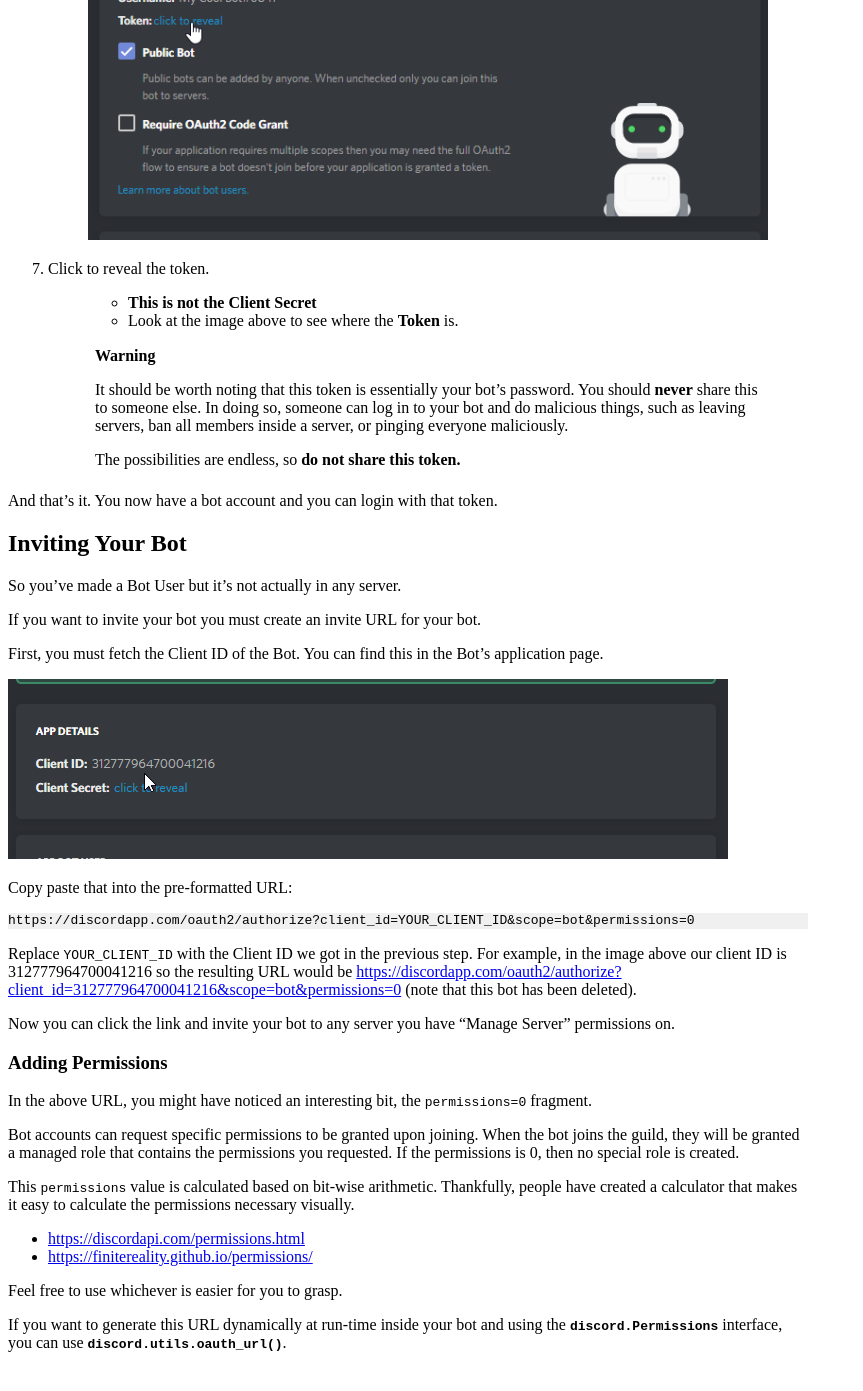
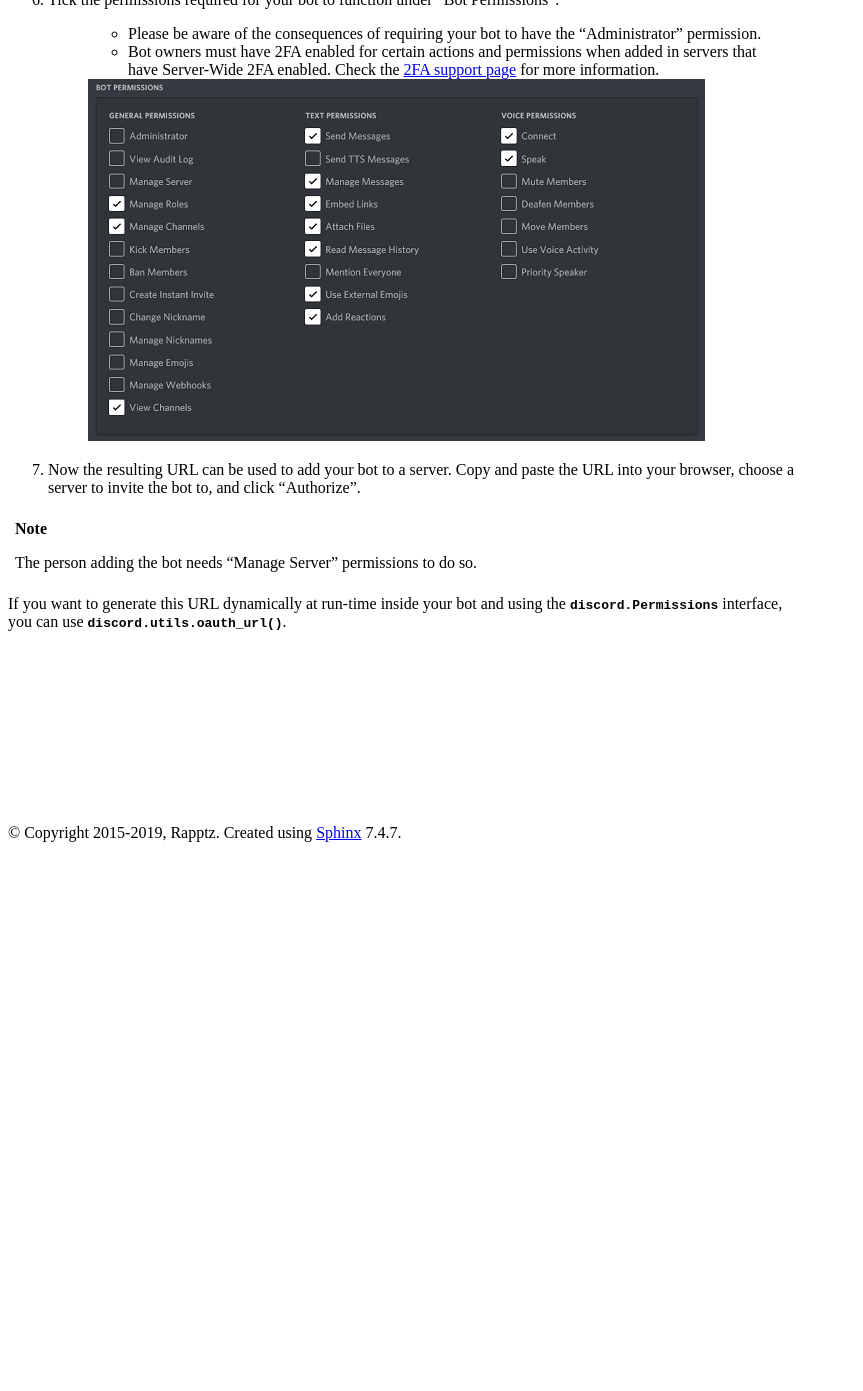
Before and after one commit to spartacus0816/dsbot, a Sphinx documentation site: the page built from docs/discord.rst, in a window 1280 px wide and 1400 px high, scrolled down 2447 px. Shown: the top 1391 px of the window, without its empty margins (0-863 px from the left). Built offline with Sphinx 7.4.7, drawn with Linux system fonts in a browser that asks for light colours; after the commit the page ends 3297 px from its top, so only the background shows below that; some of the changed text lies outside the part shown.

Commit message:
Update docs, mostly Inviting Your Bot

```diff
--- a/docs/discord.rst
+++ b/docs/discord.rst
@@ -8,23 +8,23 @@
 Creating a Bot account is a pretty straightforward process.
 
 1. Make sure you're logged on to the `Discord website <https://discordapp.com>`_.
-2. Navigate to the `application page <https://discordapp.com/developers/applications/me>`_
-3. Click on the "New App" button.
+2. Navigate to the `application page <https://discordapp.com/developers/applications>`_
+3. Click on the "New Application" button.
 
     .. image:: /images/discord_create_app_button.png
-        :alt: The new app button.
+        :alt: The new application button.
 
-4. Give the application a name and a description if wanted and click "Create App".
-
-    - You can also put an avatar you want your bot to use, don't worry you can change this later.
-    - **Leave the Redirect URI(s) blank** unless are creating a service.
+4. Give the application a name and click "Create".
 
     .. image:: /images/discord_create_app_form.png
         :alt: The new application form filled in.
-5. Create a Bot User by clicking on the accompanying button and confirming it.
+
+5. Create a Bot User by navigating to the "Bot" tab and clicking "Add Bot".
+
+    - Click "Yes, do it!" to continue.
 
     .. image:: /images/discord_create_bot_user.png
-        :alt: The Create a Bot User button.
+        :alt: The Add Bot button.
 6. Make sure that **Public Bot** is ticked if you want others to invite your bot.
 
     - You should also make sure that **Require OAuth2 Code Grant** is unchecked unless you
@@ -33,10 +33,9 @@
     .. image:: /images/discord_bot_user_options.png
         :alt: How the Bot User options should look like for most people.
 
-7. Click to reveal the token.
+7. Copy the token using the "Copy" button.
 
-    - **This is not the Client Secret**
-    - Look at the image above to see where the **Token** is.
+    - **This is not the Client Secret at the General Information page**
 
     .. warning::
 
@@ -47,6 +46,10 @@
 
         The possibilities are endless, so **do not share this token.**
 
+        If you accidentally leaked your token, click the "Regenerate" button as soon
+        as possible. This revokes your old token and re-generates a new one.
+        Now you need to use the new token to login.
+
 And that's it. You now have a bot account and you can login with that token.
 
 .. _discord_invite_bot:
@@ -56,42 +59,36 @@
 
 So you've made a Bot User but it's not actually in any server.
 
-If you want to invite your bot you must create an invite URL for your bot.
+If you want to invite your bot you must create an invite URL for it.
 
-First, you must fetch the Client ID of the Bot. You can find this in the Bot's application page.
+1. Make sure you're logged on to the `Discord website <https://discordapp.com>`_.
+2. Navigate to the `application page <https://discordapp.com/developers/applications>`_
+3. Click on your bot's page.
+4. Go to the "OAuth2" tab.
 
-.. image:: /images/discord_client_id.png
-    :alt: The Bot's Client ID.
+    .. image:: /images/discord_oauth2.png
+        :alt: How the OAuth2 page should look like.
 
-Copy paste that into the pre-formatted URL:
+5. Tick the "bot" checkbox under "scopes".
 
-.. code-block:: none
+    .. image:: /images/discord_oauth2_scope.png
+        :alt: The scopes checkbox with "bot" ticked.
 
-    https://discordapp.com/oauth2/authorize?client_id=YOUR_CLIENT_ID&scope=bot&permissions=0
+6. Tick the permissions required for your bot to function under "Bot Permissions".
 
-Replace ``YOUR_CLIENT_ID`` with the Client ID we got in the previous step. For example,
-in the image above our client ID is 312777964700041216 so the resulting URL would be
-https://discordapp.com/oauth2/authorize?client_id=312777964700041216&scope=bot&permissions=0
-(note that this bot has been deleted).
+    - Please be aware of the consequences of requiring your bot to have the "Administrator" permission.
 
-Now you can click the link and invite your bot to any server you have "Manage Server" permissions on.
+    - Bot owners must have 2FA enabled for certain actions and permissions when added in servers that have Server-Wide 2FA enabled. Check the `2FA support page <https://support.discordapp.com/hc/en-us/articles/219576828-Setting-up-Two-Factor-Authentication>`_ for more information.
 
-Adding Permissions
-~~~~~~~~~~~~~~~~~~~~
+    .. image:: /images/discord_oauth2_perms.png
+        :alt: The permission checkboxes with some permissions checked.
 
-In the above URL, you might have noticed an interesting bit, the ``permissions=0`` fragment.
+7. Now the resulting URL can be used to add your bot to a server. Copy and paste the URL into your browser, choose a server to invite the bot to, and click "Authorize".
 
-Bot accounts can request specific permissions to be granted upon joining. When the bot joins
-the guild, they will be granted a managed role that contains the permissions you requested.
-If the permissions is 0, then no special role is created.
 
-This ``permissions`` value is calculated based on bit-wise arithmetic. Thankfully, people have
-created a calculator that makes it easy to calculate the permissions necessary visually.
+.. note::
 
-- https://discordapi.com/permissions.html
-- https://finitereality.github.io/permissions/
-
-Feel free to use whichever is easier for you to grasp.
+    The person adding the bot needs "Manage Server" permissions to do so.
 
 If you want to generate this URL dynamically at run-time inside your bot and using the
 :class:`discord.Permissions` interface, you can use :func:`discord.utils.oauth_url`.
--- a/docs/faq.rst
+++ b/docs/faq.rst
@@ -215,8 +215,8 @@
 
 The following use an HTTP request:
 
-- :meth:`abc.Messageable.get_message`
-- :meth:`Client.get_user_info`
+- :meth:`abc.Messageable.fetch_message`
+- :meth:`Client.fetch_user`
 
 
 If the functions above do not help you, then use of :func:`utils.find` or :func:`utils.get` would serve some use in finding
```
Also changed, not shown: docs/images/discord_bot_user_options.png, docs/images/discord_client_id.png (deleted), docs/images/discord_create_app_button.png, docs/images/discord_create_app_form.png, docs/images/discord_create_bot_user.png, docs/images/discord_oauth2.png (added), docs/images/discord_oauth2_perms.png (added), docs/images/discord_oauth2_scope.png (added).
